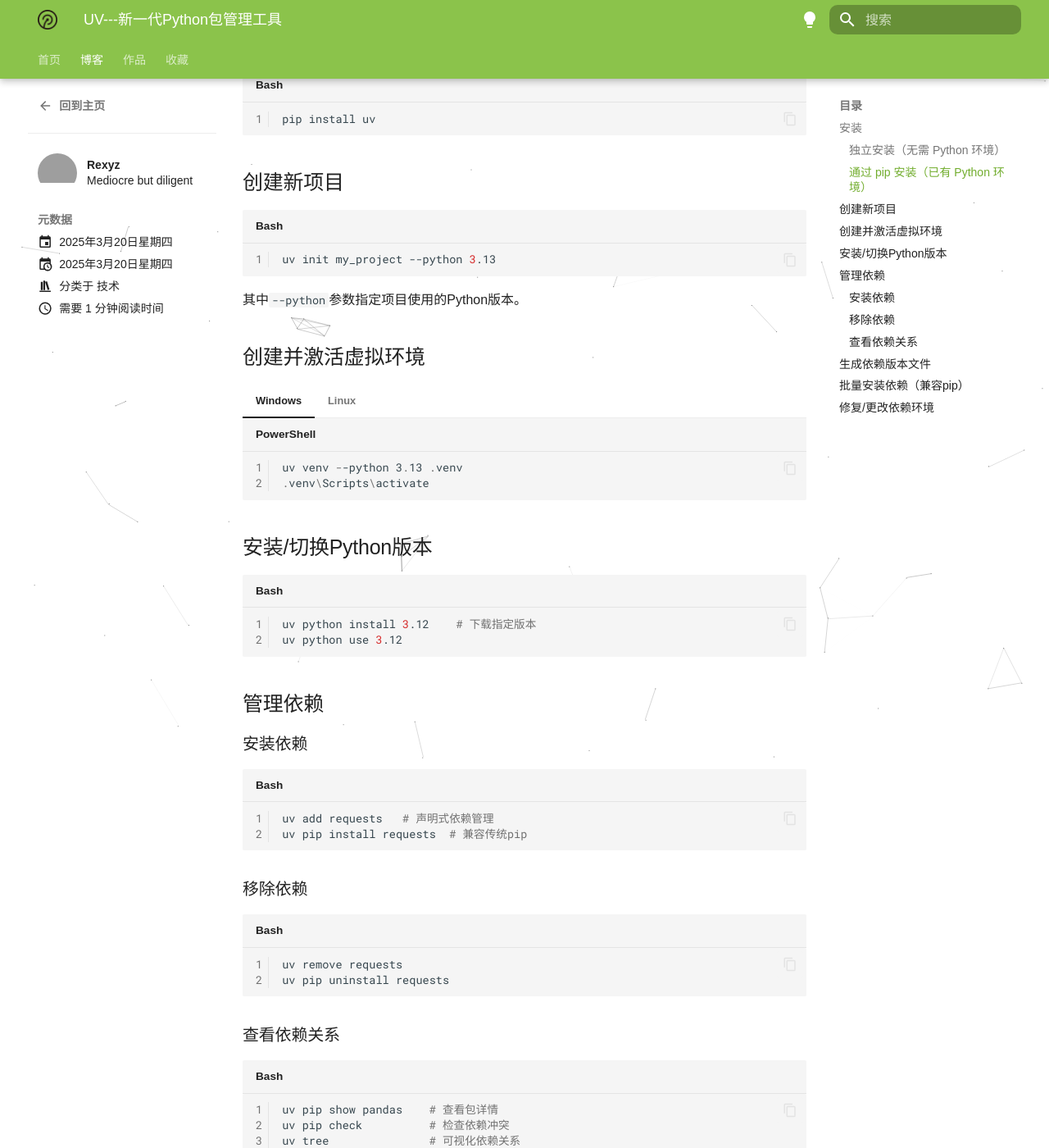
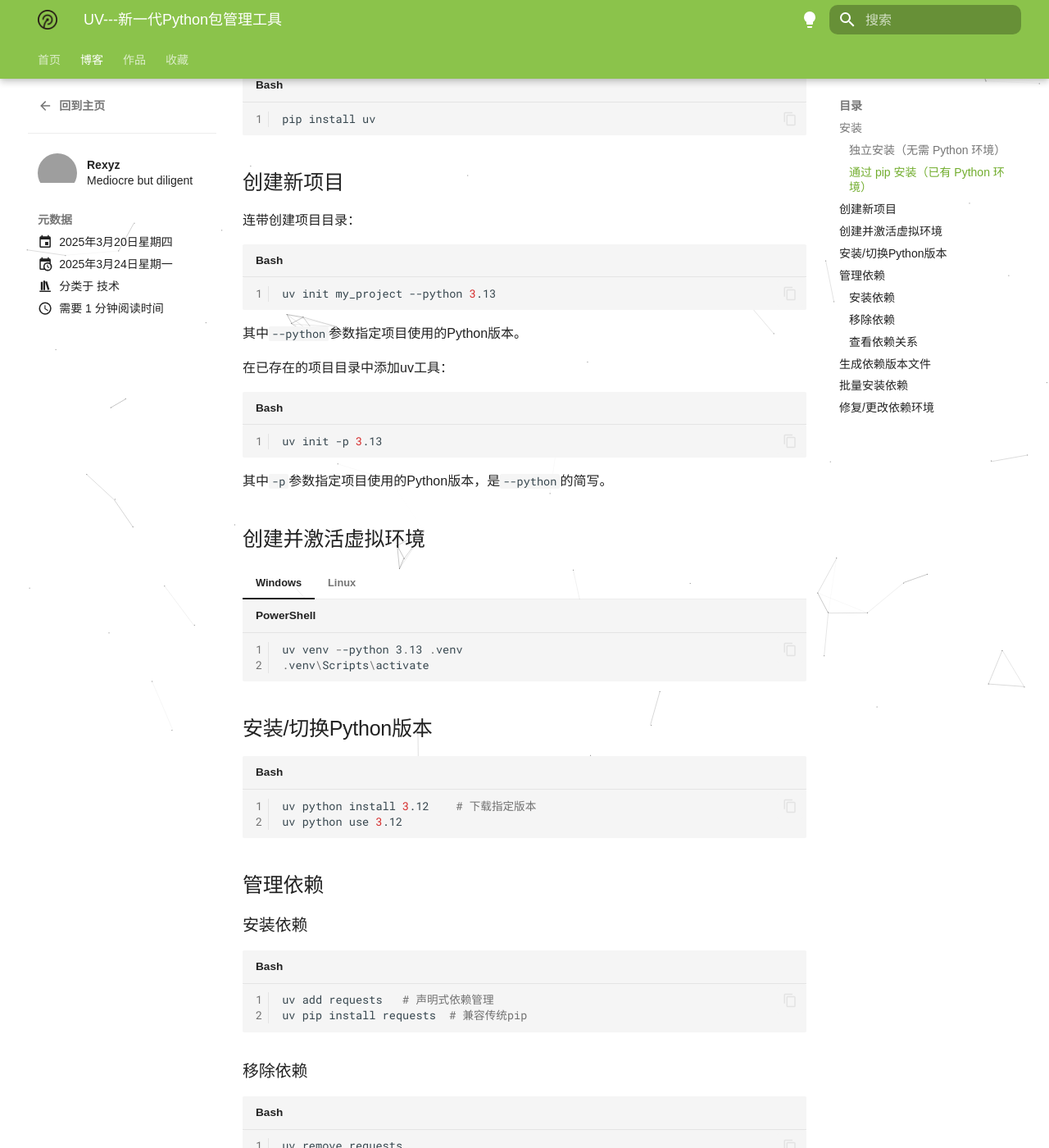
Before and after one commit to RRRexyz/MyBlog, an MkDocs documentation site: the page built from docs/blog/posts/2025-03-20-UV-Python包管理工具.md, in a window 1280 px wide and 1400 px high, scrolled down 648 px. Shown: the whole window at 82% size. Built offline with MkDocs 1.6.1 and Material for MkDocs 9.7.7, drawn with Linux system fonts in a browser that asks for light colours; comment, search, counter and statistics services are not loaded; a style sheet for code colours, icons or effects is not loaded; some of the changed text lies outside the part shown; grey boxes are pictures that could not be loaded.

````diff
--- a/docs/blog/posts/2025-03-20-UV-Python包管理工具.md
+++ b/docs/blog/posts/2025-03-20-UV-Python包管理工具.md
@@ -1,7 +1,7 @@
 ---
 date:
   created: 2025-03-20
-  updated: 2025-03-20
+  updated: 2025-03-24
 authors:
   - Rexyz
 categories:
@@ -33,10 +33,17 @@ pip install uv
 ```
 
 ## 创建新项目
+连带创建项目目录：
 ```bash
 uv init my_project --python 3.13
 ```
 其中`--python`参数指定项目使用的Python版本。
+
+在已存在的项目目录中添加uv工具：
+```bash
+uv init -p 3.13
+```
+其中`-p`参数指定项目使用的Python版本，是`--python`的简写。
 
 ## 创建并激活虚拟环境
 === "Windows"
@@ -82,9 +89,14 @@ uv tree               # 可视化依赖关系
 uv pip compile pyproject.toml -o requirements.txt  # 生成确定性依赖版本文件
 ```
 
-## 批量安装依赖（兼容pip）
+## 批量安装依赖
+兼容pip的安装方式：
 ```bash
 uv pip install -r requirements.txt
+```
+uv的声明式安装方式（推荐）：
+```bash
+uv add -r requirements.txt
 ```
 
 ## 修复/更改依赖环境
````
